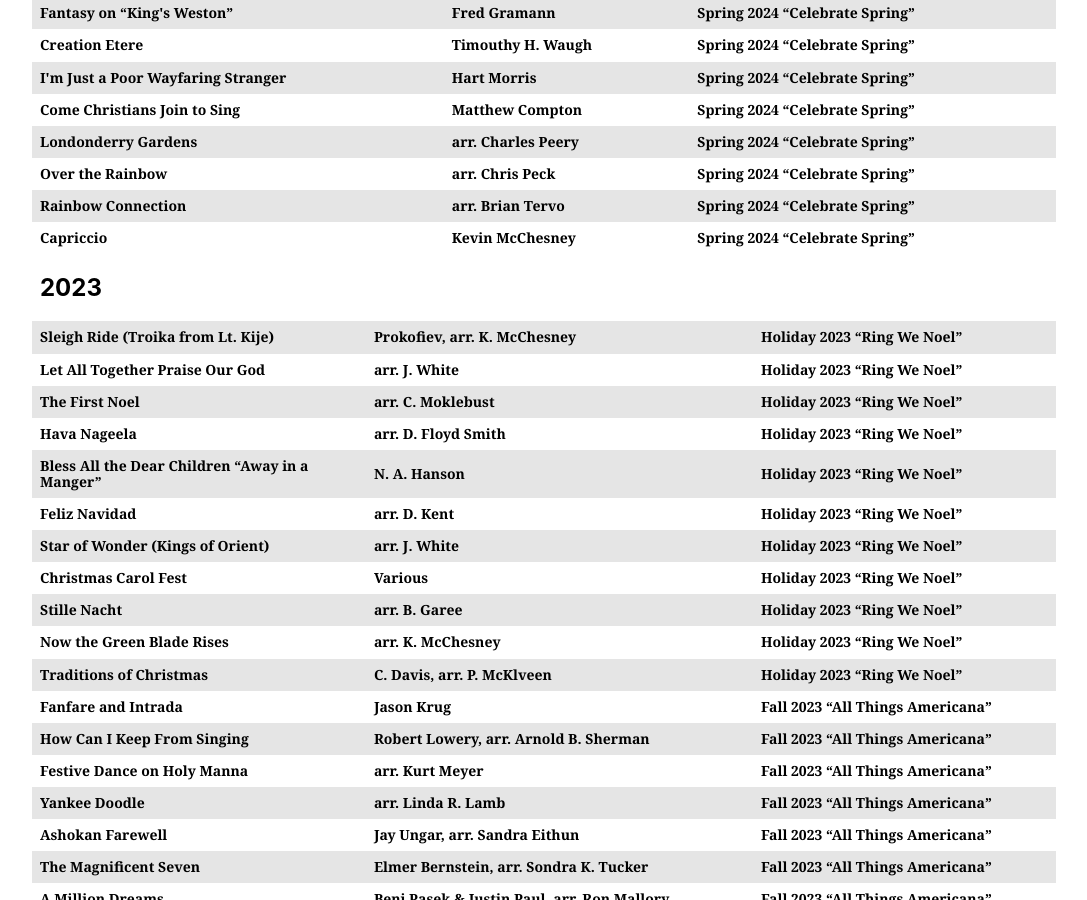
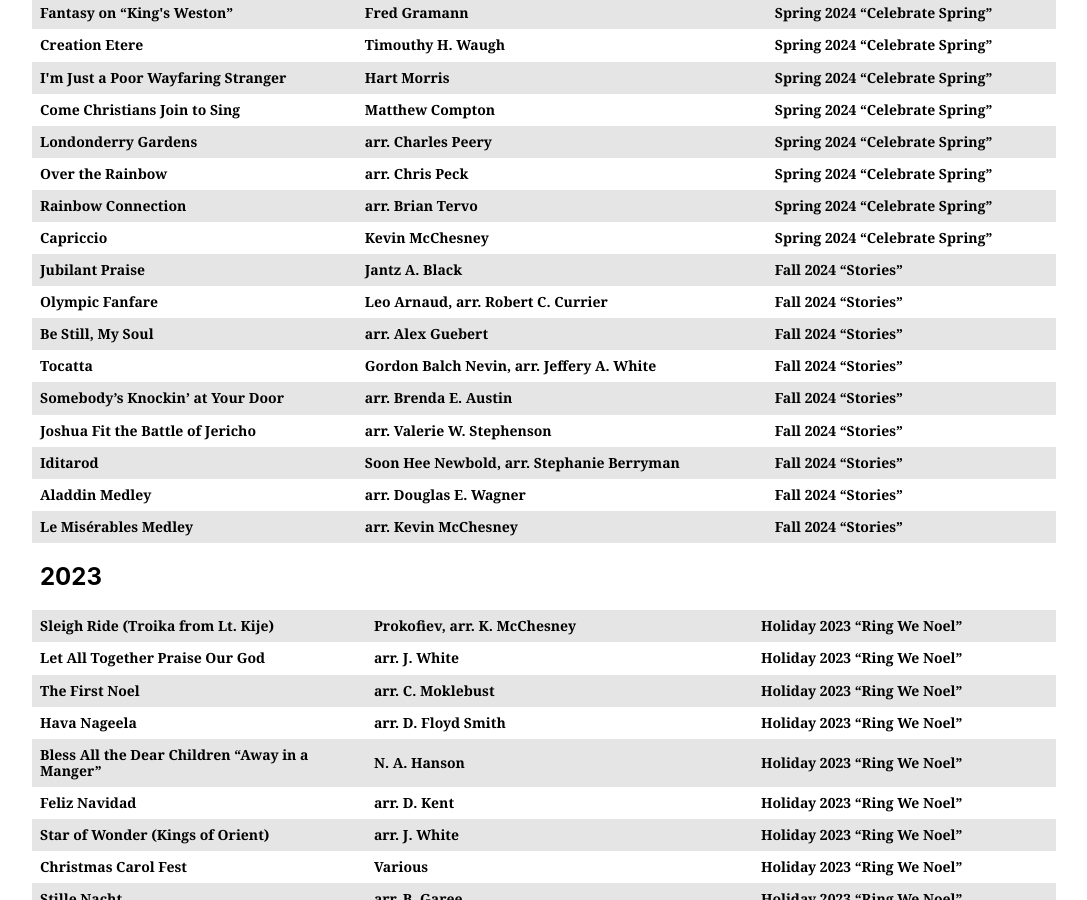
Before and after one commit to GatewayRingers/GatewayRingers.github.io, a Jekyll site: the page built from repertoire.html, in a window 1280 px wide and 900 px high, scrolled down 496 px. Shown: the whole window, without its empty margins (96-1183 px from the left). Built offline with Jekyll 4.4.1, drawn with Linux system fonts in a browser that asks for light colours; nearby versions of some CDN libraries.

Commit message:
Update annual_repertoires.yml

```diff
--- a/_data/annual_repertoires.yml
+++ b/_data/annual_repertoires.yml
@@ -30,6 +30,33 @@
     - title: Capriccio
       composer: Kevin McChesney
       concert: "Spring 2024 “Celebrate Spring”"
+    - title: Jubilant Praise
+      composer: Jantz A. Black
+      concert: "Fall 2024 “Stories”"
+    - title: Olympic Fanfare
+      composer: Leo Arnaud, arr. Robert C. Currier
+      concert: "Fall 2024 “Stories”"
+    - title: Be Still, My Soul
+      composer: arr. Alex Guebert
+      concert: "Fall 2024 “Stories”"
+    - title: Tocatta
+      composer: Gordon Balch Nevin, arr. Jeffery A. White
+      concert: "Fall 2024 “Stories”"
+    - title: Somebody’s Knockin’ at Your Door
+      composer: arr. Brenda E. Austin
+      concert: "Fall 2024 “Stories”"
+    - title: Joshua Fit the Battle of Jericho
+      composer: arr. Valerie W. Stephenson
+      concert: "Fall 2024 “Stories”"
+    - title: Iditarod
+      composer: Soon Hee Newbold, arr. Stephanie Berryman
+      concert: "Fall 2024 “Stories”"
+    - title: Aladdin Medley
+      composer: arr. Douglas E. Wagner
+      concert: "Fall 2024 “Stories”"
+    - title: Le Misérables Medley
+      composer: arr. Kevin McChesney
+      concert: "Fall 2024 “Stories”"
 
 - year: 2023
   pieces:
```
